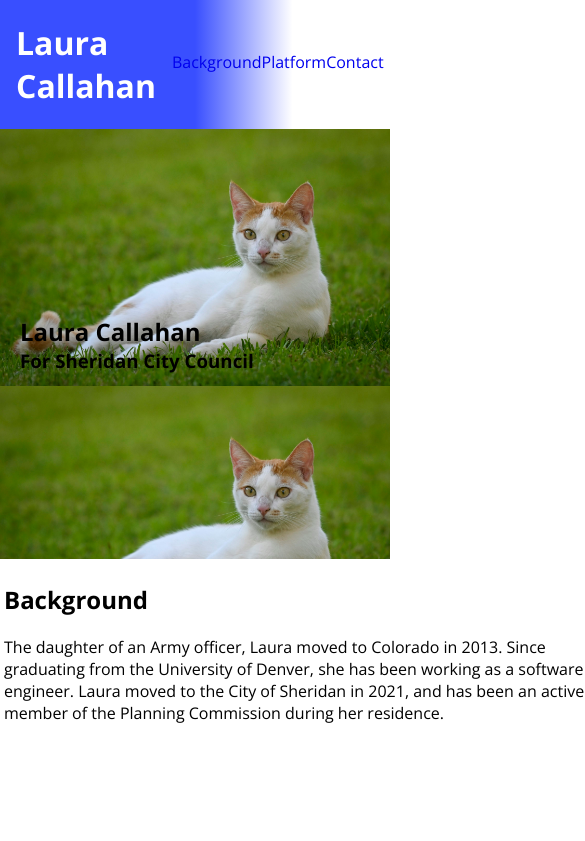
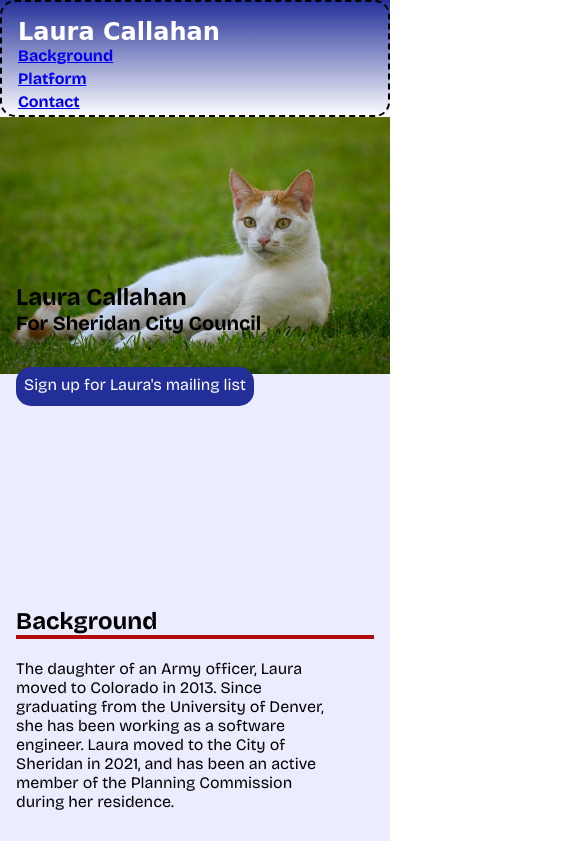
Before and after one commit to laura-callahan/city-council, a plain HTML site: page index.html in a window 390 px wide. Shown: the top 841 px of the page, 585 px wide, since content can reach past the window. Drawn offline with nearby package versions, Linux system fonts and the light colour scheme; a web font is replaced by a local one.

Commit message:
Adjust styling, add favicon, update font

```diff
--- a/index.html
+++ b/index.html
@@ -6,27 +6,66 @@
     <meta http-equiv="X-UA-Compatible" content="ie=edge">
     <title>Laura Callahan for Sheridan City Council</title>
     <!-- <link rel="stylesheet" href="./style.css"> -->
-    <!-- <link rel="icon" href="./favicon.ico" type="image/x-icon"> -->
+    <link rel="icon" href="./favicon.png" type="image">
      <link rel="preconnect" href="https://fonts.googleapis.com">
     <link rel="preconnect" href="https://fonts.gstatic.com" crossorigin>
-    <link href="https://fonts.googleapis.com/css2?family=Open+Sans:ital,wght@0,300..800;1,300..800&display=swap" rel="stylesheet">
+    <link href="https://fonts.googleapis.com/css2?family=Bricolage+Grotesque:opsz,wght@12..96,200..800&family=League+Script&display=swap" rel="stylesheet">
   </head>
   <style>
     body {
-       font-family: "Open Sans", sans-serif;
+       font-family: "Bricolage Grotesque", sans-serif;
        margin: 0;
+    }
+
+    @property --blue {
+        syntax: "<color>";
+        inherits: false;
+        initial-value: #222F99;
+    }
+
+    @property --hover-duration {
+        syntax: "<duration>";
+        inherits: false;
+        initial-value: 0.3s;
+    }
+
+    @property --button-text {
+        syntax: "<color>";
+        inherits: false;
+        initial-value: white;
+    }
+
+    .yet-another-wrapper {
+        background: linear-gradient(to right, var(--blue),  white);
+    }
+
+    .another-wrapper {
+        width: 80%;
+        margin:auto;
     }
     .grid-wrapper {
         display: grid;
-        grid-template-columns: 3fr 1fr;
+        grid-template-columns: 3fr 2fr;
         align-items: center;
         gap: 1rem;
-        background: linear-gradient(to right, #394fff 0%, #394fff 50%, white 75%, white 100%);
         padding: 0 1rem;
+
+        border: 2px dashed black;
+        border-radius: 15px;
     }
 
     h1 {
         color: white;
+        font-size: 1.5rem;
+        font-family: "League Script", cursive;
+    }
+
+    h2 {
+       font-size: 1.5rem;
+        border-bottom: #b00b0d 4px solid;
+    }
+    h3 {
+        font-size: 1.25rem;
     }
 
     img {
@@ -36,15 +75,15 @@
     nav {
         display: flex;
         justify-content: space-around;
+        font-weight: bold;
     }
 
     nav a {
         width: max-content;
     }
 
-    #background-section {
-        height: calc(0.3*100vh);
-        z-index: 0;
+    section {
+        background-color: #EBEDFF;
     }
 
     #headline {
@@ -56,6 +95,11 @@
         flex-wrap: wrap;
         align-items: center;
         align-content: center;
+        background-repeat: no-repeat;
+    }
+
+    #headline a {
+        margin-top: 2rem;
     }
 
     #headline > div {
@@ -63,17 +107,17 @@
     }
 
     #headline > h2, #headline > h3 {
-        padding: 0.25;
-        margin: 0 1rem;
+        margin: 0;
+        border-bottom: 0;
     }
 
-    #background-section > * {
-        width: 600px;
+    #background-section > div {
+        width: 80vw;
     }
 
     section {
         margin: 0;
-        padding: 0.25rem;
+        padding: 1rem;
     }
 
     a {
@@ -81,29 +125,75 @@
         border-bottom: transparent 4px solid;
     }
 
-    #email:hover, nav a:hover {
-        border-bottom: #394fff 4px solid;
+    a:visited {
+        color: inherit;
+    }
+
+    nav a:hover {
+        border-bottom: var(--blue) 4px solid;
     }
 
     #sign-up {
-        background-color: #394fff;
-        color: white;
+        background-color: var(--blue);
+        border-radius: 15px;
+        color: var(--button-text);
         padding: 0.5rem;
+        transition: 0.3s;
     }
 
-    #sign-up:hover {
+    #sign-up:hover,  #contact-section a:hover{
         text-decoration: none;
+        background-color: #394fff;
     }
 
     #contact-section a {
         display: block;
         margin-bottom: 1rem;
         width: max-content;
+
+        padding: 0.5rem;
+        transition: 0.3s;
+        background-color: var(--blue);
+        border-radius: 15px;
+        color: var(--button-text);
+    }
+
+    @media (max-width: 768px) {
+        .grid-wrapper {
+            display: flex;
+            flex-direction: column;
+            align-items: start;
+            padding: 0 1rem;
+            gap: 0;
+            position: static;
+        }
+
+        h1 {
+            margin-bottom: 0;
+        }
+        nav {
+            display: flex;
+            flex-direction: column;
+            align-items: start;
+        }
+        nav a {
+            text-decoration: underline;
+        }
+        nav a:hover {
+            text-decoration: none;
+        }
+
+        .another-wrapper {
+            background: linear-gradient(to bottom, var(--blue),  white);
+            width: 100%;
+        }
     }
 
   </style>
   <body>
     <main>
+        <div class="yet-another-wrapper">
+            <div class="another-wrapper">
                 <div class="grid-wrapper">
                     <h1>Laura Callahan</h1>
                     <nav>
@@ -112,10 +202,14 @@
                         <a href="#contact">Contact</a>
                     </nav>
                 </div>
+            </div>
+        </div>
         <section id="headline">
             <h2>Laura Callahan</h2>
             <div></div>
             <h3>For Sheridan City Council</h3>
+            <div></div>
+            <a href='https://forms.gle/QJ6UxfpWBiZwNTbL9' id="sign-up">Sign up for Laura's mailing list</a>
         </section>
         <section id="background-section">
             <h2 id="background">Background</h2>
@@ -152,7 +246,6 @@
         <section id="contact-section">
             <h2 id="contact">Contact</h2>
             <a href="mailto:lauracallahanforsheridan@email.com" id="email">lauracallahanforsheridan@gmail.com</a>
-            <a href='https://forms.gle/QJ6UxfpWBiZwNTbL9' id="sign-up">Sign up for Laura's mailing list</a>
         </section>
     </main>
   </body>
```
Also changed, not shown: favicon.png (added). Lines whose indentation alone changed are shown as unchanged.
